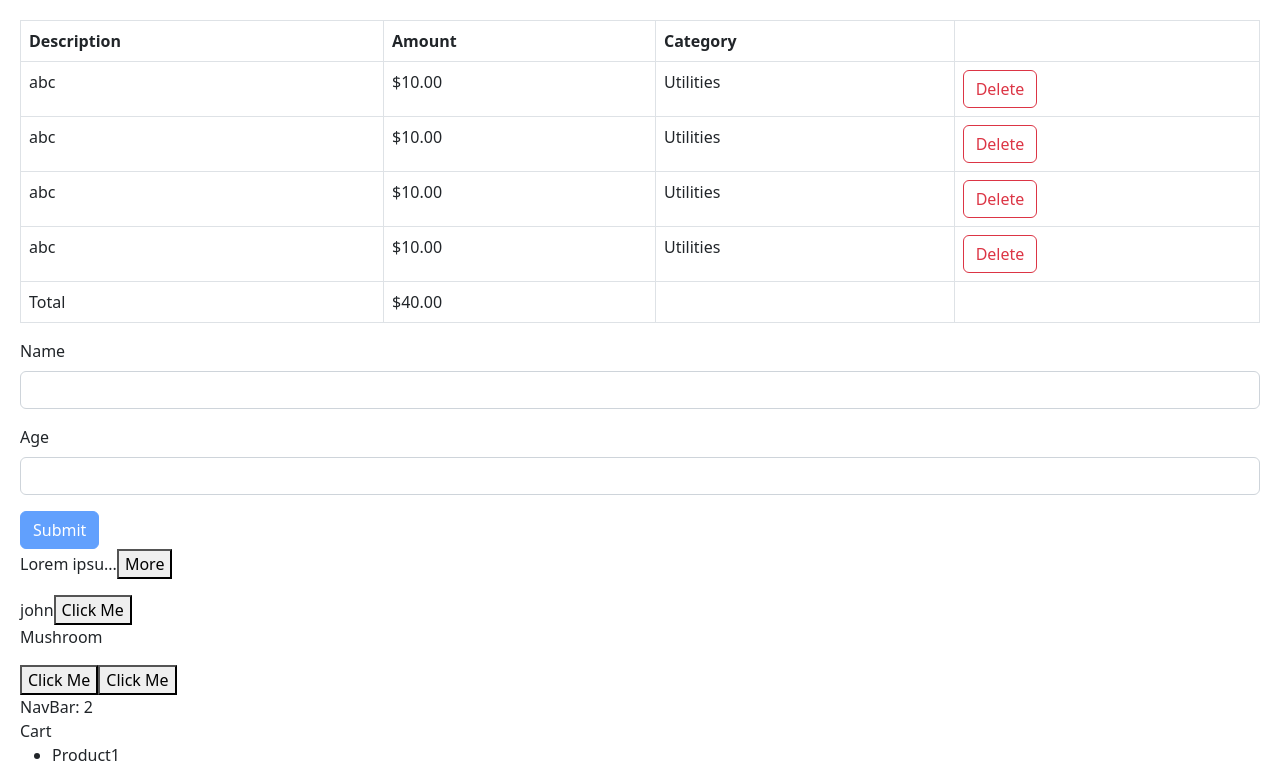
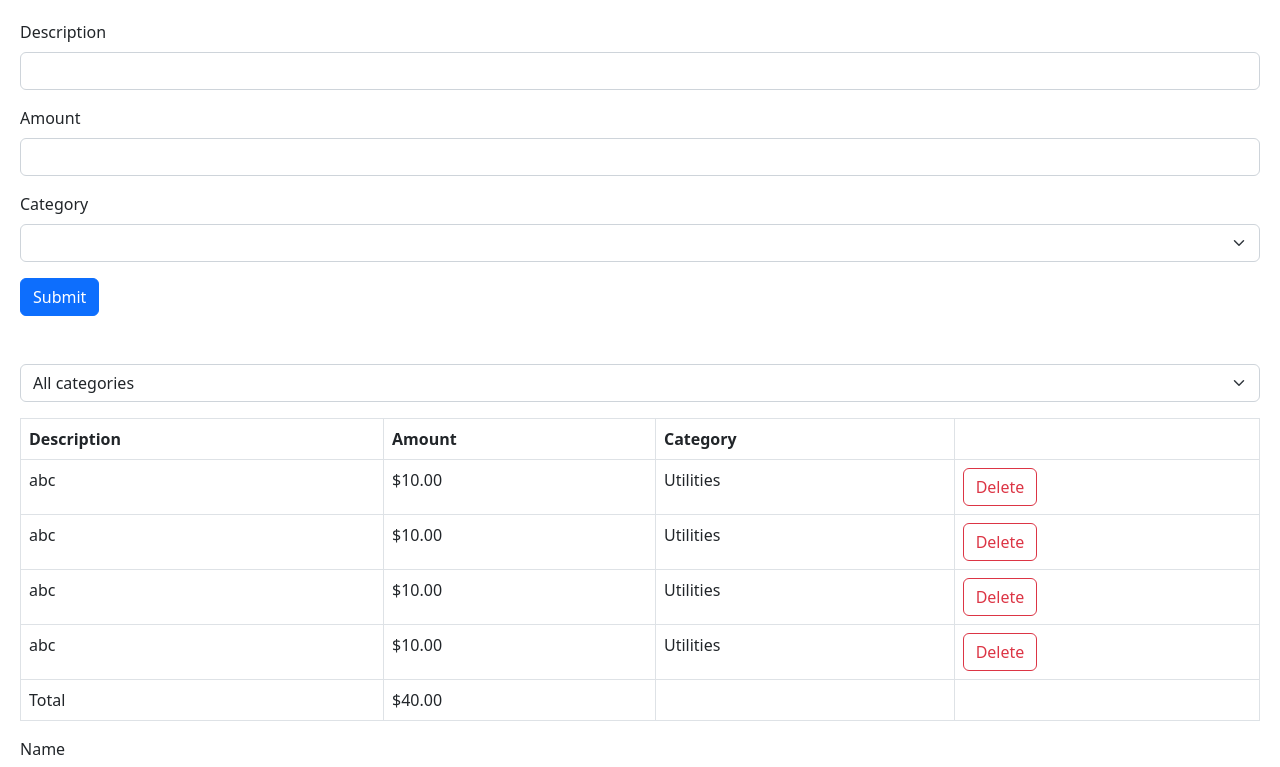
Before and after one commit to jaishankarg24/react-18-game, a React (Vite) app: page / in a window 1280 px wide. Shown: the top 767 px of the page. Built offline with nearby package versions, Linux system fonts and the light colour scheme.

Commit message:
Adding ExpenseList, Filter and Forms

```diff
--- a/src/App.tsx
+++ b/src/App.tsx
@@ -12,7 +12,9 @@
 import Cart from "./components/Cart";
 import ExpandableText from "./components/ExpandableText";
 import Form from "./components/Form";
-import ExpenseList from "./expense-tracker/ExpenseList";
+import ExpenseFilter from "./expense-tracker/components/ExpenseFilter";
+import ExpenseList from "./expense-tracker/components/ExpenseList";
+import ExpenseForm from "./expense-tracker/components/ExpenseForm";
 
 function App() {
   let items = ["New York", "San Francisco", "Tokyo", "London", "Paris"];
@@ -138,10 +140,29 @@
     { id: 3, description: "abc", amount: 10, category: "Utilities" },
     { id: 4, description: "abc", amount: 10, category: "Utilities" },
   ]);
+
+  const [selectedCategory, setSelectedCategory] = useState("");
+
+  const visibleExpenses = selectedCategory
+    ? expenses.filter((e) => e.category === selectedCategory)
+    : expenses;
+
   return (
     <div>
+      <div className="mb-5">
+        <ExpenseForm
+          onSubmit={(expense) =>
+            setExpenses([...expenses, { ...expense, id: expenses.length + 1 }])
+          }
+        />
+      </div>
+      <div className="mb-3">
+        <ExpenseFilter
+          onSelectCategory={(category) => setSelectedCategory(category)}
+        />
+      </div>
       <ExpenseList
-        expenses={expenses}
+        expenses={visibleExpenses}
         onDelete={(id) => setExpenses(expenses.filter((e) => e.id !== id))}
       />
       <Form />
--- /dev/null
+++ b/src/expense-tracker/categories.tsx
@@ -0,0 +1,3 @@
+const categories = ["Groceries", "Utilities", "Entertainment"] as const;
+
+export default categories;
--- /dev/null
+++ b/src/expense-tracker/components/ExpenseFilter.tsx
@@ -0,0 +1,24 @@
+import React from "react";
+import categories from "../categories";
+
+interface Props {
+  onSelectCategory: (category: string) => void;
+}
+
+const ExpenseFilter = ({ onSelectCategory }: Props) => {
+  return (
+    <select
+      className="form-select"
+      onChange={(event) => onSelectCategory(event.target.value)}
+    >
+      <option value="">All categories</option>
+      {categories.map((category) => (
+        <option key={category} value={category}>
+          {category}
+        </option>
+      ))}
+    </select>
+  );
+};
+
+export default ExpenseFilter;
--- /dev/null
+++ b/src/expense-tracker/components/ExpenseForm.tsx
@@ -0,0 +1,90 @@
+import { z } from "zod";
+import { useForm } from "react-hook-form";
+import { zodResolver } from "@hookform/resolvers/zod";
+import categories from "../categories";
+
+const schema = z.object({
+  description: z
+    .string()
+    .min(3, { message: "Description should be at least 3 characters." })
+    .max(50),
+  amount: z
+    .number({ invalid_type_error: "Amount is required." })
+    .min(0.01)
+    .max(100_000),
+  category: z.enum(categories, {
+    errorMap: () => ({ message: "Category is required." }),
+  }),
+});
+
+type ExpenseFormData = z.infer<typeof schema>;
+
+interface Props {
+  onSubmit: (data: ExpenseFormData) => void;
+}
+
+const ExpenseForm = ({ onSubmit }: Props) => {
+  const {
+    register,
+    handleSubmit,
+    reset,
+    formState: { errors },
+  } = useForm<ExpenseFormData>({ resolver: zodResolver(schema) });
+
+  return (
+    <form
+      onSubmit={handleSubmit((data) => {
+        onSubmit(data);
+        reset();
+      })}
+    >
+      <div className="mb-3">
+        <label htmlFor="description" className="form-label">
+          Description
+        </label>
+        <input
+          {...register("description")}
+          id="description"
+          type="text"
+          className="form-control"
+        />
+        {errors.description && (
+          <p className="text-danger">{errors.description.message}</p>
+        )}
+      </div>
+      <div className="mb-3">
+        <label htmlFor="amount" className="form-label">
+          Amount
+        </label>
+        <input
+          {...register("amount", { valueAsNumber: true })}
+          id="amount"
+          type="number"
+          className="form-control"
+        />
+        {errors.amount && (
+          <p className="text-danger">{errors.amount.message}</p>
+        )}
+      </div>
+      <div className="mb-3">
+        <label htmlFor="category" className="form-label">
+          Category
+        </label>
+        <select {...register("category")} id="category" className="form-select">
+          <option value=""></option>
+          {categories.map((category) => (
+            <option key={category} value={category}>
+              {category}
+            </option>
+          ))}
+        </select>
+        {errors.category && (
+          <p className="text-danger">{errors.category.message}</p>
+        )}
+      </div>
+      <button className="btn btn-primary">Submit</button>
+    </form>
+  );
+};
+
+export default ExpenseForm;
```
Also changed, not shown: src/expense-tracker/components/ExpenseList.tsx (renamed from src/expense-tracker/ExpenseList.tsx).
